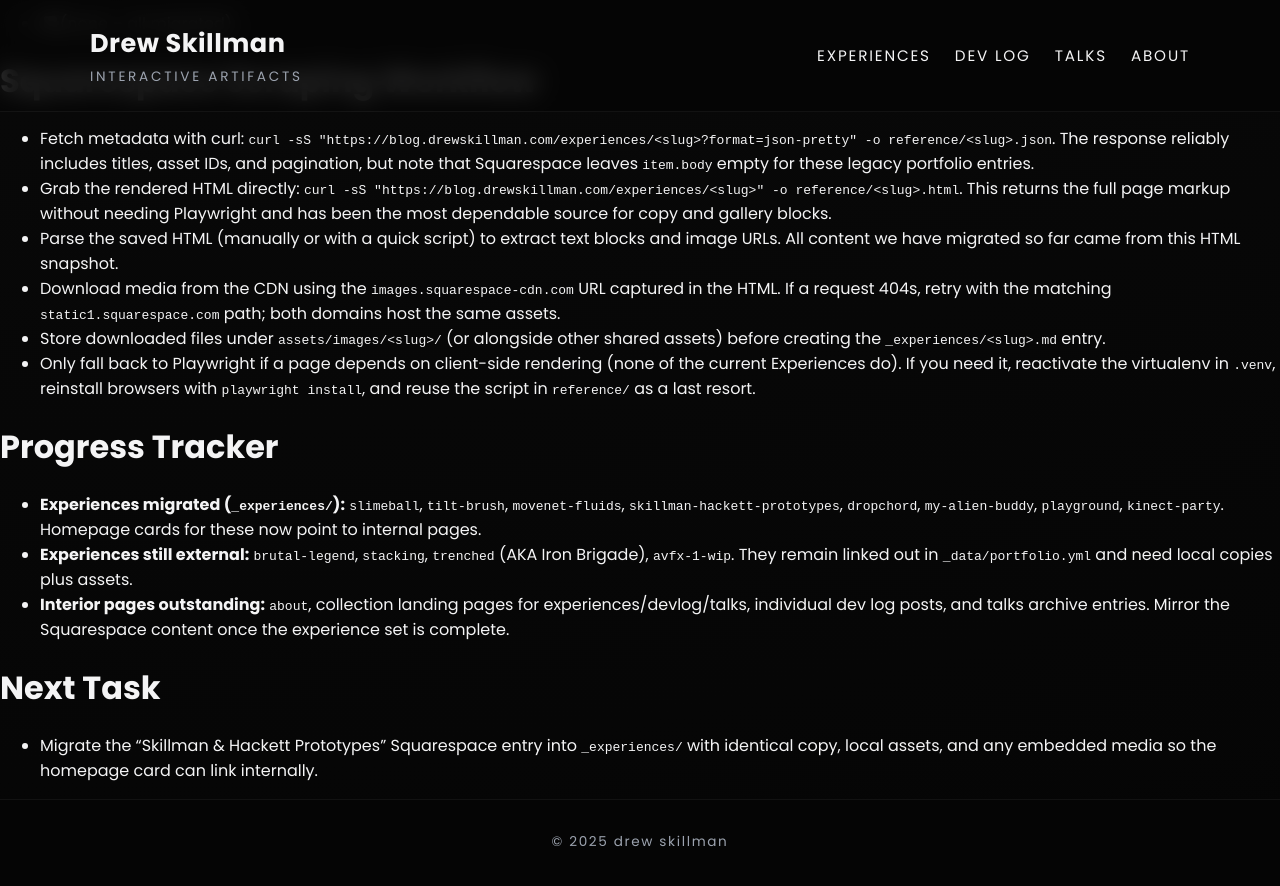
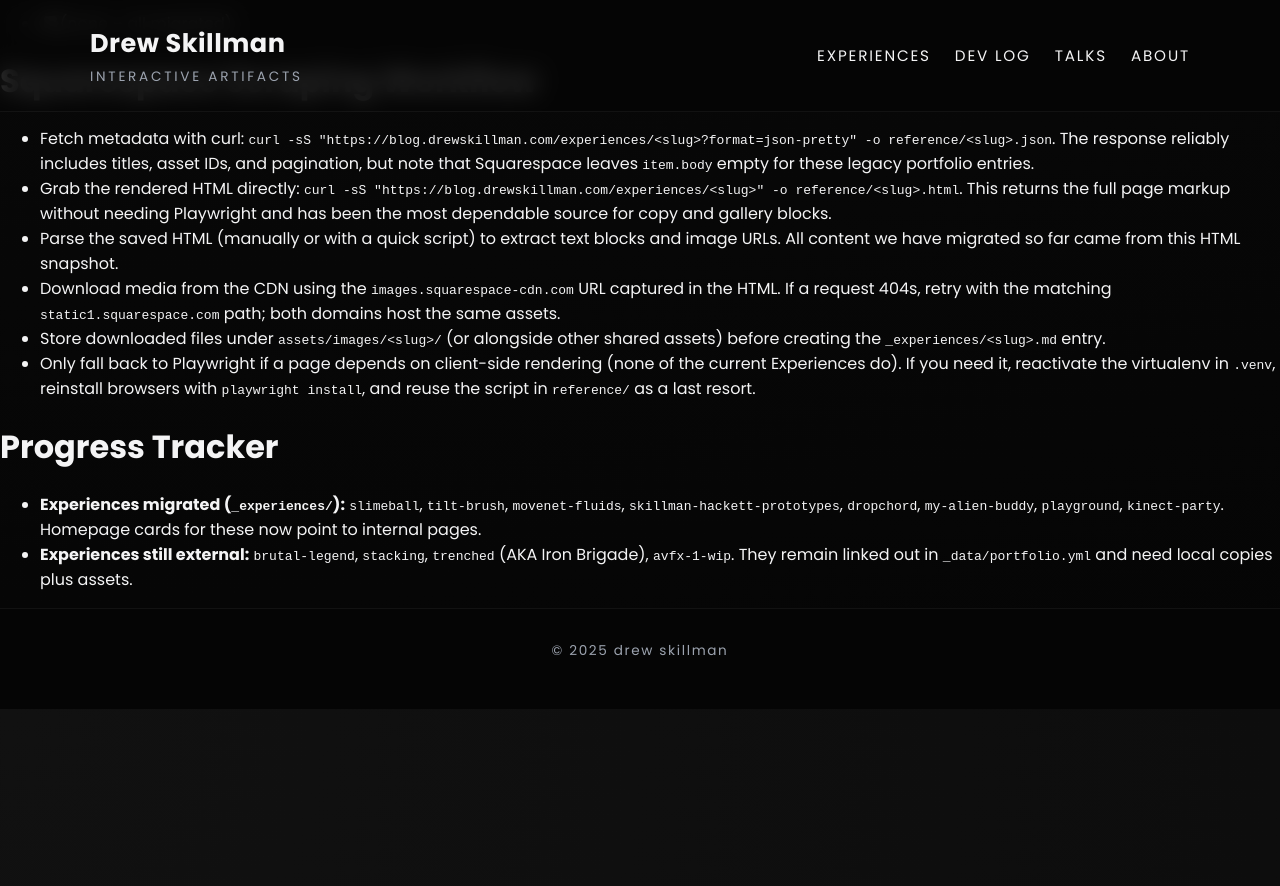
Before and after one commit to dskill/website, a Jekyll site: the page built from agents.md, in a window 1280 px wide and 900 px high, scrolled down 2901 px. Shown: the top 886 px of the window. Built offline with Jekyll 4.4.1, drawn with Linux system fonts in a browser that asks for light colours; our own code applies the rules of GitHub Pages for plain Markdown files; after the commit the page ends 3610 px from its top, so only the background shows below that.

```diff
--- a/agents.md
+++ b/agents.md
@@ -107,7 +107,3 @@
 # Progress Tracker
 - **Experiences migrated (`_experiences/`):** `slimeball`, `tilt-brush`, `movenet-fluids`, `skillman-hackett-prototypes`, `dropchord`, `my-alien-buddy`, `playground`, `kinect-party`. Homepage cards for these now point to internal pages.
 - **Experiences still external:** `brutal-legend`, `stacking`, `trenched` (AKA Iron Brigade), `avfx-1-wip`. They remain linked out in `_data/portfolio.yml` and need local copies plus assets.
-- **Interior pages outstanding:** `about`, collection landing pages for experiences/devlog/talks, individual dev log posts, and talks archive entries. Mirror the Squarespace content once the experience set is complete.
-
-# Next Task
-- Migrate the "Skillman & Hackett Prototypes" Squarespace entry into `_experiences/` with identical copy, local assets, and any embedded media so the homepage card can link internally.
```
Also changed, not shown: assets/images/devlog/agentic-website-conversion/squarespace_example.png (added), 1 other file.
